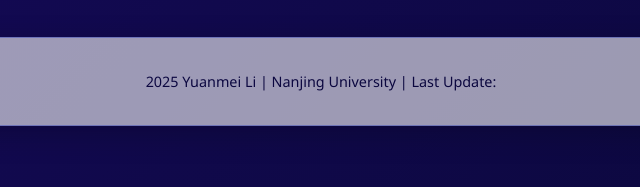
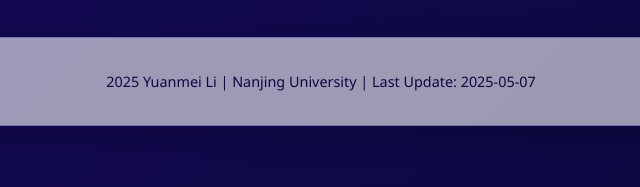
Before and after one commit to Yuanmei-Li/PersonalWebsite, a plain HTML site: page lab.html in a window 1280 px wide. Shown: the part 5715-5902 px from the top of the page, 319-959 px from the left. Drawn offline with nearby package versions, Linux system fonts and the light colour scheme.

Commit message:
Add files via upload

```diff
--- a/lab.html
+++ b/lab.html
@@ -225,7 +225,7 @@
 
     <footer class="main-footer">
         <div class="glass-container">
-            <p> 2025 Yuanmei Li | Nanjing University | Last Update: <span id="update-date"></span></p>
+            <p> 2025 Yuanmei Li | Nanjing University | Last Update: 2025-05-07 <span id="update-date"></span></p>
         </div>
     </footer>
 
```
